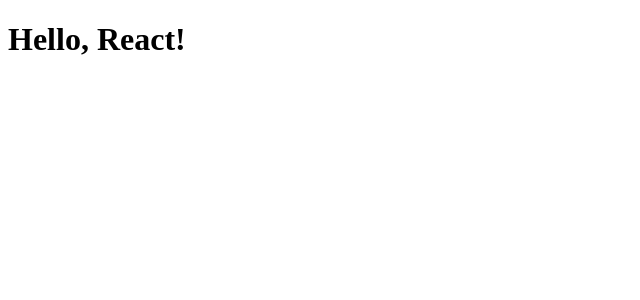
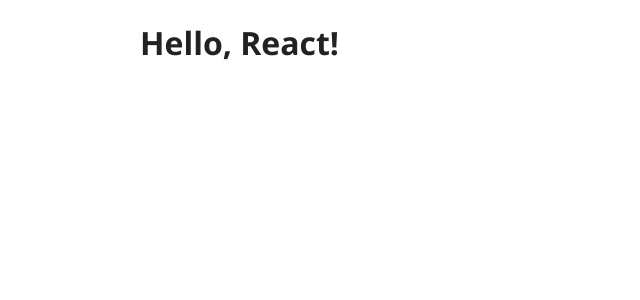
Before and after one commit to vuonghominh/react-starter, a React app: page / in a window 1280 px wide. Shown: the top 300 px of the page, without its empty margins (0-640 px from the left). Built offline with nearby package versions, Linux system fonts and the light colour scheme.

Commit message:
Adding styles with Sass

```diff
--- a/src/components/App/App.jsx
+++ b/src/components/App/App.jsx
@@ -1,4 +1,5 @@
 import React, { Component } from 'react';
+import s from './App.scss';
 
 class App extends Component {
 
--- /dev/null
+++ b/src/components/App/App.scss
@@ -0,0 +1,20 @@
+@import '../../../node_modules/normalize.css/normalize.css';
+@import '../variables.scss';
+
+/*
+ * Base styles
+ * ========================================================================== */
+
+html {
+  color: #222;
+  font-weight: 100;
+  font-size: 1em; /* ~16px; */
+  font-family: $font-family-base;
+  line-height: 1.375; /* ~22px */
+}
+
+.container {
+  margin: 0 auto;
+  padding: 0 0 40px;
+  max-width: $max-content-width;
+}
--- /dev/null
+++ b/src/components/variables.scss
@@ -0,0 +1,21 @@
+/*
+ * Colors
+ * ========================================================================== */
+
+$blue:                  #e9f0f5;
+$grey:                  #ccc;
+$grey-dark:             #89949B;
+$grey-light:            #B8C3C8;
+$red:                   #EA7882;
+
+/*
+ * Typography
+ * ========================================================================== */
+
+$font-family-base:      'Segoe UI', 'HelveticaNeue-Light', sans-serif;
+
+/*
+ * Layout
+ * ========================================================================== */
+
+$max-content-width:     1000px;
--- a/webpack.config.js
+++ b/webpack.config.js
@@ -1,5 +1,7 @@
 var path = require("path");
 var webpack = require("webpack");
+var autoprefixer = require('autoprefixer');
+var precss = require('precss');
 
 module.exports = {
   entry: [
@@ -25,7 +27,13 @@
         test: /\.jsx?$/,
         exclude: /node_modules/,
         loaders: ['react-hot', 'babel']
+      },{
+        test: /\.scss$/,
+        loaders: ['style-loader', 'css-loader', 'postcss-loader']
       }
     ]
+  },
+  postcss: function () {
+    return [autoprefixer, precss];
   }
 };
```
Also changed, not shown: package.json (+7 -0 lines).
